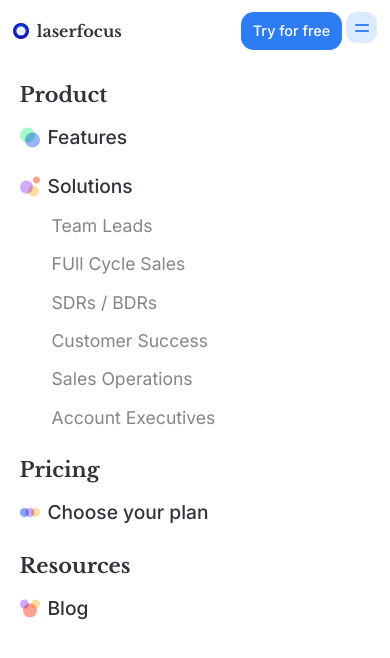
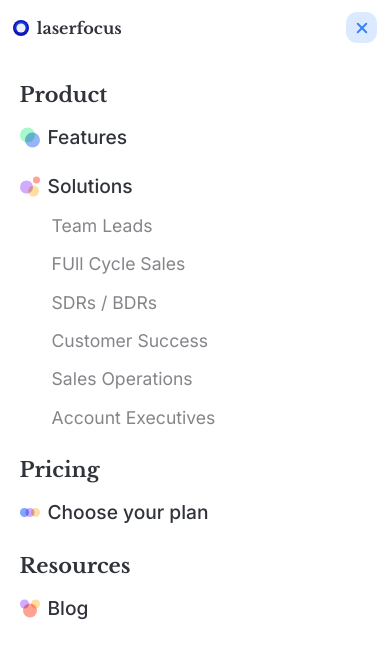
Before and after one commit to devabdultech/laserfocus-clone, a Next.js app: page / in a window 390 px wide. Both pictures are taken after a click on the button 361 px from the left and 27 px from the top of the page. Shown: the top 658 px of the page. Built offline with nearby package versions, Linux system fonts and the light colour scheme.

Commit message:
Finished mobile nav toggles

```diff
--- a/components/layouts/Header.jsx
+++ b/components/layouts/Header.jsx
@@ -4,8 +4,11 @@ import Button from "../ui/Button"
 import CTA from "../ui/CTA"
 import MobileNav from "../ui/MobileNav"
 import Link from "next/link"
+import { useState } from "react"
 
 const Header = () => {
+  const [toggle, setToggle] = useState(false)
+
   return (
     <nav className="">
       <div className="sticky top-0 z-10">
@@ -27,20 +30,30 @@ const Header = () => {
               <Button name='Log In' />
             </div>
 
-            <CTA href='' text='Try for free' />
+            {!toggle && <CTA href='' text='Try for free'/>}
 
-            <button type="button" aria-expanded="false" className="group w-[1.9444rem] h-[1.9444rem] rounded-[0.7rem] bg-blue-100 grid place-content-center gap-[4px] transition-colors lg:hidden cursor-pointer">
-              <div className="w-[14px] h-[2px] bg-blue-500 rounded-full col-start-1 row-start-1 transition translate-y-[-0.1875rem]"></div>
-              <div className="w-[14px] h-[2px] bg-blue-500 rounded-full col-start-1 row-start-1 transition translate-y-[0.1875rem]"></div>
-            </button>
+            {toggle ? (
+              <button onClick={() => setToggle(!toggle)} type="button" aria-expanded="true" className="group w-[1.9444rem] h-[1.9444rem] rounded-[0.7rem] bg-blue-100 grid place-content-center gap-[4px] transition-colors lg:hidden" aria-controls="lf-nav-bar-mobile-menu">
+                <div className="w-[14px] h-[2px] bg-blue-500 rounded-full col-start-1 row-start-1 transition rotate-45"></div>
+                <div className="w-[14px] h-[2px] bg-blue-500 rounded-full col-start-1 row-start-1 transition -rotate-45"></div>
+              </button>
+              ) : (
+              <button onClick={() => setToggle(!toggle)} type="button" aria-expanded="false" className="group w-[1.9444rem] h-[1.9444rem] rounded-[0.7rem] bg-blue-100 grid place-content-center gap-[4px] transition-colors lg:hidden cursor-pointer">
+                <div className="w-[14px] h-[2px] bg-blue-500 rounded-full col-start-1 row-start-1 transition translate-y-[-0.1875rem]"></div>
+                <div className="w-[14px] h-[2px] bg-blue-500 rounded-full col-start-1 row-start-1 transition translate-y-[0.1875rem]"></div>
+              </button>
+              )
+            }
+
           </div>
-
         </div>
       </div>
 
-      <div className="absolute top-0 left-0 w-full h-full overflow-hidden">
-        <MobileNav />
-      </div>
+      {toggle &&
+        <div className="absolute top-0 left-0 w-full h-full overflow-y-scroll  overscoll-x-hidden lg:hidden">
+          <MobileNav />
+        </div>
+      }
     </nav>
   )
 }
--- a/components/ui/CTA.jsx
+++ b/components/ui/CTA.jsx
@@ -2,7 +2,7 @@ import React from 'react'
 
 const CTA = ({href, text}) => {
   return (
-    <a className='text-white text-[0.9rem] font-medium font-inter px-3 py-2 md:text-[1rem] lg:text-[1.1rem] xl:text-[1rem] rounded-[0.8rem] bg-cta focus-within:animate-gradientbg hover:animate-gradientbg' href={href}>
+    <a className='text-white text-[0.9rem] font-medium font-inter px-3 py-2 md:text-[1rem] lg:text-[1.1rem] xl:text-[1rem] rounded-[0.8rem] bg-cta focus-within:animate-gradientbg hover:animate-gradientbg transition-transform duration-500' href={href}>
       {text}
     </a>
   )
--- a/components/ui/MobileNav.jsx
+++ b/components/ui/MobileNav.jsx
@@ -10,7 +10,7 @@ const MobileNav = () => {
   return (
     <div className='h-screen pt-14'>
         <div className='w-[90vw] md:w-[85vw] xl:w-[80vw] max-w-[66rem] mx-auto'>
-            <div className='py-6 overflow-y-auto px-1 -mx-1 h-full overscroll-contain'>
+            <div className='py-6 overflow-y-scroll px-1 -mx-1 h-full overscroll-contain'>
                 <div className='grid gap-6'>
                     {/* Product */}
                     <div className='grid gap-3'>
```
